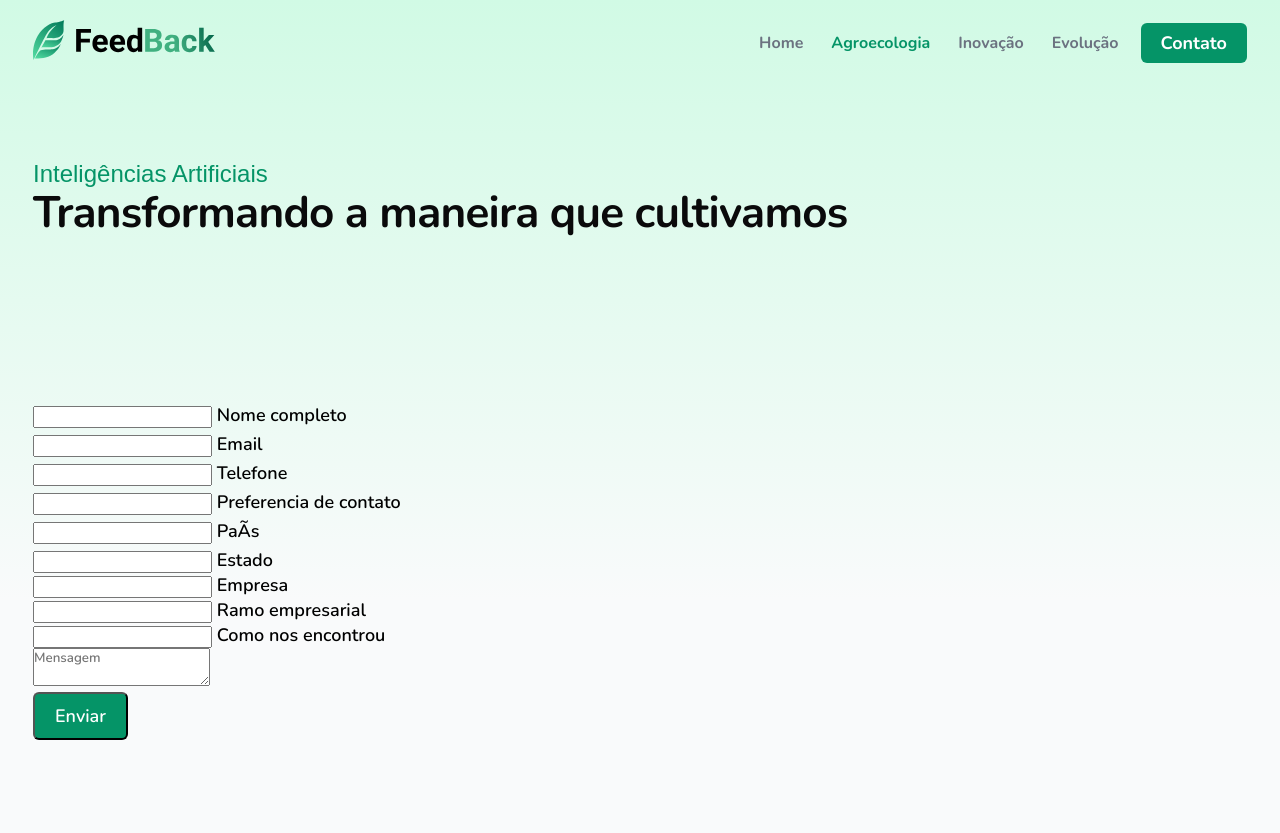
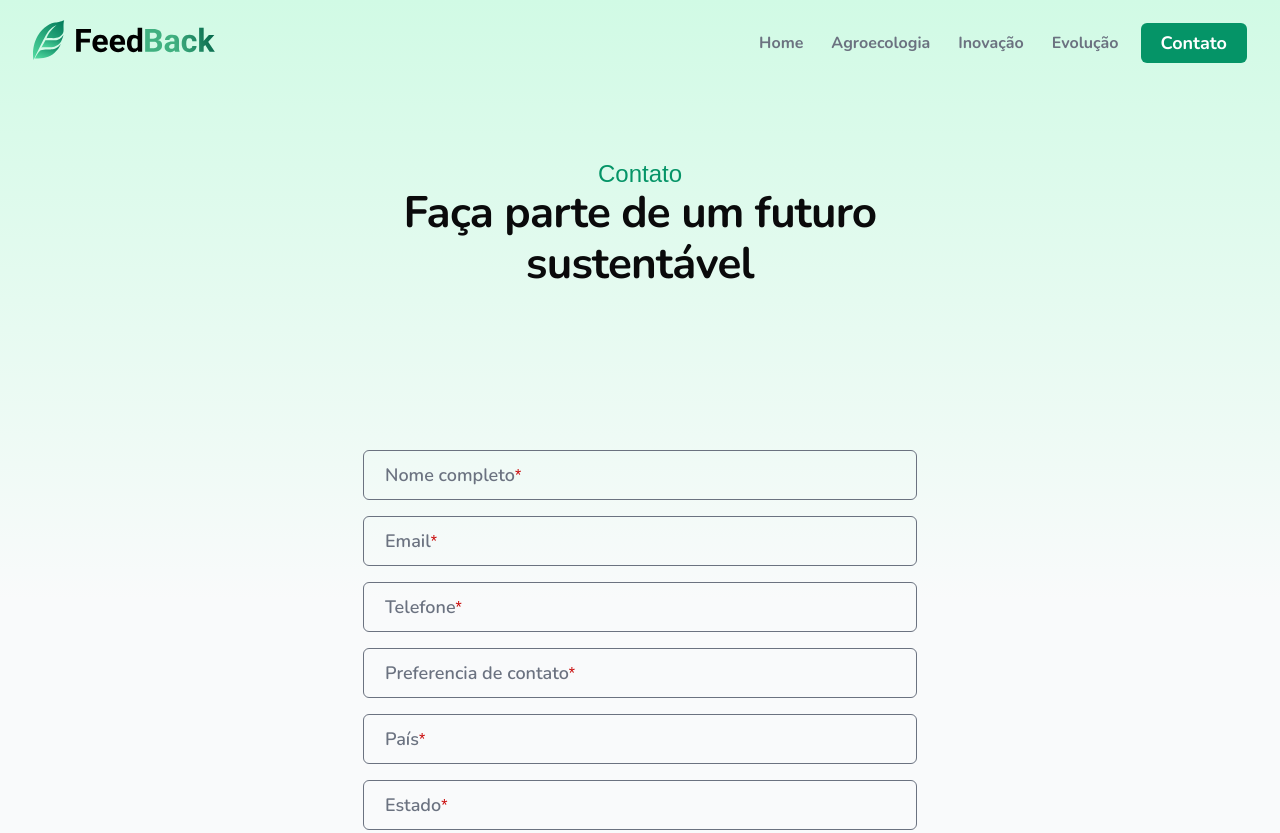
Before and after one commit to ErickKS/gs-feedback, a plain HTML site: page pages/contato.html in a window 1280 px wide. Shown: the top 833 px of the page. Drawn offline with nearby package versions, Linux system fonts and the light colour scheme; a web font is replaced by a local one.

Commit message:
fix: indentation

```diff
--- a/pages/contato.html
+++ b/pages/contato.html
@@ -14,10 +14,10 @@
     <meta http-equiv="X-UA-Compatible" content="IE=edge" />
     <meta name="viewport" content="width=device-width, initial-scale=1.0" />
     <link rel="icon" type="image/svg+xml" href="../assets/favicon.svg" />
-    <title>FeedBack</title>
+    <title>Contato | FeedBack</title>
 
     <!-- CSS -->
-    <link rel="stylesheet" href="../styles/pages.css" />
+    <link rel="stylesheet" href="../styles/contato.css" />
     <link rel="stylesheet" href="../styles/main.css" />
   </head>
   <body>
@@ -38,7 +38,7 @@
             <ul class="menu">
               <li><a href="../index.html">Home</a></li>
               <li>
-                <a href="./agroecologia.html" class="active">Agroecologia</a>
+                <a href="./agroecologia.html">Agroecologia</a>
               </li>
               <li><a href="./inovacao.html">Inovação</a></li>
               <li><a href="./evolucao.html">Evolução</a></li>
@@ -54,25 +54,27 @@
 
       <div class="banner">
         <div class="container">
-          <div class="bannertext">
-            <span>Inteligências Artificiais</span>
-            <h1>Transformando a maneira que cultivamos</h1>
+          <div class="banner__text">
+            <span>Contato</span>
+            <h1>Faça parte de um futuro sustentável</h1>
           </div>
         </div>
       </div>
+
       <div class="layer"></div>
     </header>
+
     <main>
       <div class="container">
         <form>
           <div>
             <input id="nome" type="text" name="nome" placeholder=" " required />
-        <label for="nome">Nome completo<span></span></label>
+            <label for="nome">Nome completo<span>*</span></label>
           </div>
 
           <div>
             <input id="" type="email" name="email" placeholder=" " required />
-        <label id="">Email<span></span></label>
+            <label id="">Email<span>*</span></label>
           </div>
 
           <div>
@@ -83,7 +85,7 @@
               placeholder=" "
               required
             />
-        <label id="telefone">Telefone<span></span></label>
+            <label id="telefone">Telefone<span>*</span></label>
           </div>
 
           <div>
@@ -94,17 +96,23 @@
               placeholder=" "
               required
             />
-        <label id="preferencia">Preferencia de contato<span></span></label>
+            <label id="preferencia">Preferencia de contato<span>*</span></label>
           </div>
 
           <div>
             <input id="pais" type="text" name="pais" placeholder=" " required />
-        <label id="pais">PaÃ­s<span></span></label>
+            <label id="pais">País<span>*</span></label>
           </div>
 
           <div>
-        <input id="estado" type="text" name="estado" placeholder=" " required />
-        <label id="estado">Estado<span></span></label>
+            <input
+              id="estado"
+              type="text"
+              name="estado"
+              placeholder=" "
+              required
+            />
+            <label id="estado">Estado<span>*</span></label>
           </div>
 
           <div>
@@ -118,12 +126,21 @@
           </div>
 
           <div>
-        <input id="encontrou" type="text" name="encontrou" placeholder=" " />
+            <input
+              id="encontrou"
+              type="text"
+              name="encontrou"
+              placeholder=" "
+            />
             <label id="encontrou">Como nos encontrou</label>
           </div>
 
           <div>
-        <textarea type="text" name="mensagem" placeholder="Mensagem"></textarea>
+            <textarea
+              type="text"
+              name="mensagem"
+              placeholder="Mensagem"
+            ></textarea>
           </div>
 
           <button type="submit" class="mainButton">Enviar</button>
--- a/styles/contato.css
+++ b/styles/contato.css
@@ -1,4 +1,4 @@
-/* ========== BANNER ========== /
+/* ========== BANNER ========== */
 .banner {
   position: relative;
   z-index: 1;
@@ -12,7 +12,7 @@
   margin-inline: auto;
 }
 
-/ ========== FORM ========== */
+/* ========== FORM ========== */
 
 main {
   margin-top: 16rem;
--- a/styles/home.css
+++ b/styles/home.css
@@ -146,6 +146,7 @@ section.cards h2 {
   justify-content: space-between;
 
   padding-block: 6.4rem;
+  padding-inline: 1.6rem;
   text-align: center;
   border-radius: var(--rounded);
   background: radial-gradient(
@@ -155,6 +156,10 @@ section.cards h2 {
     rgba(209, 250, 229, 0) 100%
   );
   overflow: hidden;
+}
+
+.contact__text h2 {
+  max-width: 47rem;
 }
 
 .contact__text strong {
@@ -228,7 +233,7 @@ section.cards h2 {
   .contact__wrapper {
     padding-block: initial;
     text-align: left;
-    padding-left: 2.4rem;
+    padding-inline: 2.4rem 0;
   }
 
   .contact__img {
@@ -244,7 +249,7 @@ section.cards h2 {
 @media (min-width: 992px) {
   /* ========== BANNER ========== */
   .banner .container {
-    grid-template-columns: 1fr 1fr;
+    grid-template-columns: repeat(2, 1fr);
     gap: 2.4rem;
   }
 
```
Also changed, not shown: index.html (+4 -4 lines), pages/evolucao.html (+20 -20 lines), pages/inovacao.html (+16 -13 lines), assets/favicon.svg (added), pages/agroecologia.html (indentation only), 1 other file. Lines whose indentation alone changed are shown as unchanged.
